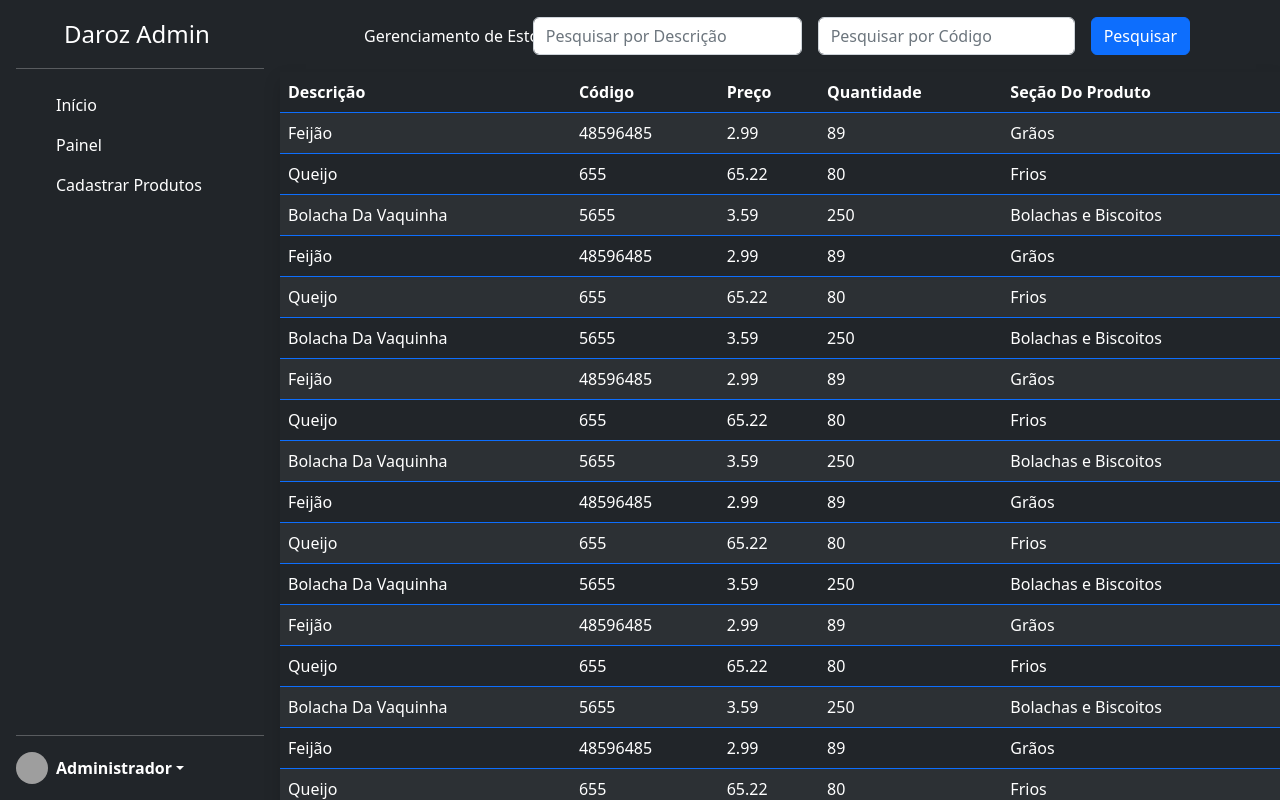
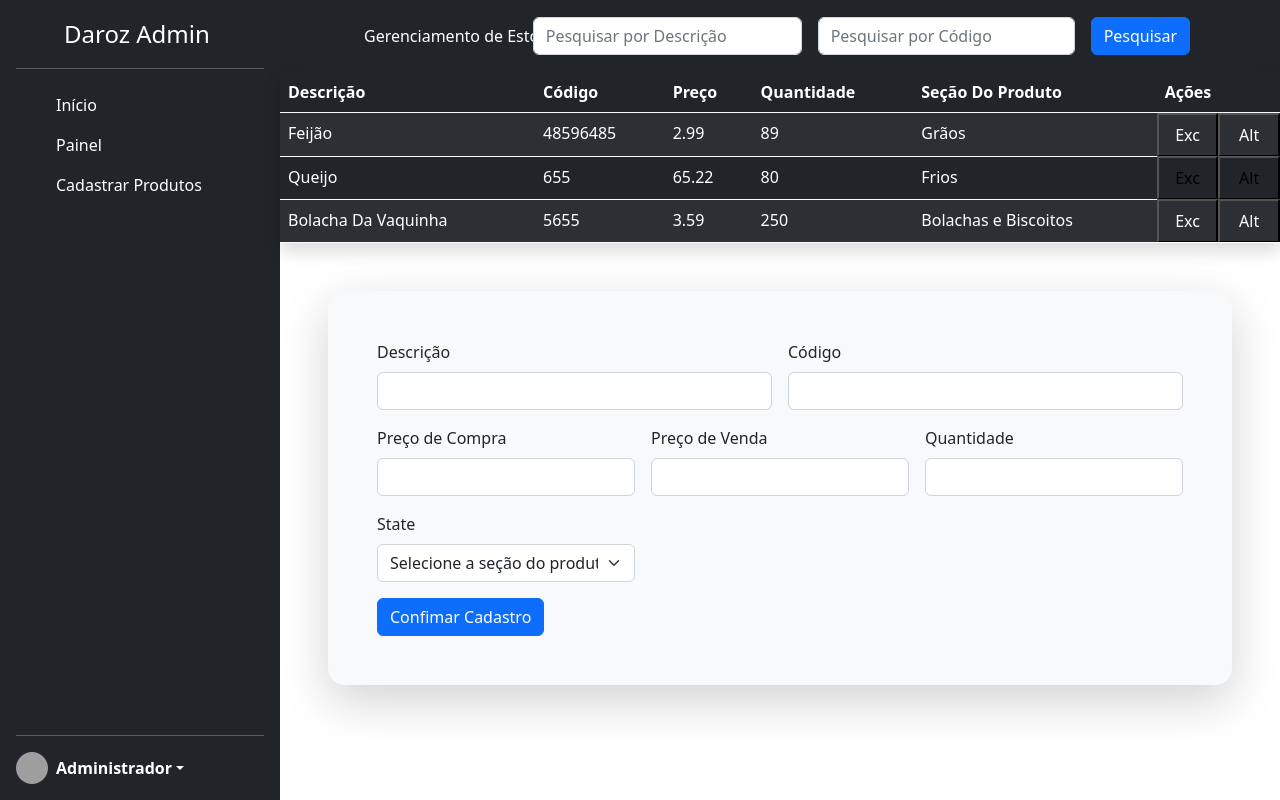
Before and after one commit to geraldodf/supermarket-admin-next, a Next.js app: page / in a window 1280 px wide. Built offline with nearby package versions, Linux system fonts and the light colour scheme; grey boxes are pictures that could not be loaded.

Commit message:
Separando espaços para botões com as ações de Alterar e Exlcuir

```diff
--- a/src/components/TabelaProdutos.tsx
+++ b/src/components/TabelaProdutos.tsx
@@ -1,8 +1,8 @@
 export default function TabelaProdutos() {
     return (
         <>
-            <div className={` border-primary`}>
-                <table className="table table-striped table-dark border-primary shadow
+            <div className={`border-light`}>
+                <table className="table table-striped table-dark border-light shadow
         ">
                     <thead>
                     <tr className={`fw-bold`}>
@@ -11,6 +11,7 @@ export default function TabelaProdutos() {
                         <th scope="col">Preço</th>
                         <th scope="col">Quantidade</th>
                         <th scope="col">Seção Do Produto</th>
+                        <th scope="col">Ações</th>
                     </tr>
                     </thead>
                     <tbody>
@@ -20,6 +21,10 @@ export default function TabelaProdutos() {
                         <td>2.99</td>
                         <td>89</td>
                         <td>Grãos</td>
+                        <button className={`col-6`}>Exc</button>
+                        <button className={`col-6`}>Alt</button>
+
+
                     </tr>
                     <tr>
                         <td>Queijo</td>
@@ -27,6 +32,8 @@ export default function TabelaProdutos() {
                         <td>65.22</td>
                         <td>80</td>
                         <td>Frios</td>
+                        <button className={`col-6`}>Exc</button>
+                        <button className={`col-6`}>Alt</button>
                     </tr>
                     <tr>
                         <td>Bolacha Da Vaquinha</td>
@@ -34,197 +41,10 @@ export default function TabelaProdutos() {
                         <td>3.59</td>
                         <td>250</td>
                         <td>Bolachas e Biscoitos</td>
+                        <button className={`col-6`}>Exc</button>
+                        <button className={`col-6`}>Alt</button>
                     </tr>
 
-                    <tr>
-                        <td>Feijão</td>
-                        <td>48596485</td>
-                        <td>2.99</td>
-                        <td>89</td>
-                        <td>Grãos</td>
-                    </tr>
-                    <tr>
-                        <td>Queijo</td>
-                        <td>655</td>
-                        <td>65.22</td>
-                        <td>80</td>
-                        <td>Frios</td>
-                    </tr>
-                    <tr>
-                        <td>Bolacha Da Vaquinha</td>
-                        <td>5655</td>
-                        <td>3.59</td>
-                        <td>250</td>
-                        <td>Bolachas e Biscoitos</td>
-                    </tr>
-                         <tr>
-                        <td>Feijão</td>
-                        <td>48596485</td>
-                        <td>2.99</td>
-                        <td>89</td>
-                        <td>Grãos</td>
-                    </tr>
-                    <tr>
-                        <td>Queijo</td>
-                        <td>655</td>
-                        <td>65.22</td>
-                        <td>80</td>
-                        <td>Frios</td>
-                    </tr>
-                    <tr>
-                        <td>Bolacha Da Vaquinha</td>
-                        <td>5655</td>
-                        <td>3.59</td>
-                        <td>250</td>
-                        <td>Bolachas e Biscoitos</td>
-                    </tr>
-                         <tr>
-                        <td>Feijão</td>
-                        <td>48596485</td>
-                        <td>2.99</td>
-                        <td>89</td>
-                        <td>Grãos</td>
-                    </tr>
-                    <tr>
-                        <td>Queijo</td>
-                        <td>655</td>
-                        <td>65.22</td>
-                        <td>80</td>
-                        <td>Frios</td>
-                    </tr>
-                    <tr>
-                        <td>Bolacha Da Vaquinha</td>
-                        <td>5655</td>
-                        <td>3.59</td>
-                        <td>250</td>
-                        <td>Bolachas e Biscoitos</td>
-                    </tr>
-                         <tr>
-                        <td>Feijão</td>
-                        <td>48596485</td>
-                        <td>2.99</td>
-                        <td>89</td>
-                        <td>Grãos</td>
-                    </tr>
-                    <tr>
-                        <td>Queijo</td>
-                        <td>655</td>
-                        <td>65.22</td>
-                        <td>80</td>
-                        <td>Frios</td>
-                    </tr>
-                    <tr>
-                        <td>Bolacha Da Vaquinha</td>
-                        <td>5655</td>
-                        <td>3.59</td>
-                        <td>250</td>
-                        <td>Bolachas e Biscoitos</td>
-                    </tr>
-                    <tr>
-                        <td>Feijão</td>
-                        <td>48596485</td>
-                        <td>2.99</td>
-                        <td>89</td>
-                        <td>Grãos</td>
-                    </tr>
-                    <tr>
-                        <td>Queijo</td>
-                        <td>655</td>
-                        <td>65.22</td>
-                        <td>80</td>
-                        <td>Frios</td>
-                    </tr>
-                    <tr>
-                        <td>Bolacha Da Vaquinha</td>
-                        <td>5655</td>
-                        <td>3.59</td>
-                        <td>250</td>
-                        <td>Bolachas e Biscoitos</td>
-                    </tr>
-                    <tr>
-                        <td>Feijão</td>
-                        <td>48596485</td>
-                        <td>2.99</td>
-                        <td>89</td>
-                        <td>Grãos</td>
-                    </tr>
-                    <tr>
-                        <td>Queijo</td>
-                        <td>655</td>
-                        <td>65.22</td>
-                        <td>80</td>
-                        <td>Frios</td>
-                    </tr>
-                    <tr>
-                        <td>Bolacha Da Vaquinha</td>
-                        <td>5655</td>
-                        <td>3.59</td>
-                        <td>250</td>
-                        <td>Bolachas e Biscoitos</td>
-                    </tr>
-                    <tr>
-                        <td>Feijão</td>
-                        <td>48596485</td>
-                        <td>2.99</td>
-                        <td>89</td>
-                        <td>Grãos</td>
-                    </tr>
-                    <tr>
-                        <td>Queijo</td>
-                        <td>655</td>
-                        <td>65.22</td>
-                        <td>80</td>
-                        <td>Frios</td>
-                    </tr>
-                    <tr>
-                        <td>Bolacha Da Vaquinha</td>
-                        <td>5655</td>
-                        <td>3.59</td>
-                        <td>250</td>
-                        <td>Bolachas e Biscoitos</td>
-                    </tr>
-                    <tr>
-                        <td>Feijão</td>
-                        <td>48596485</td>
-                        <td>2.99</td>
-                        <td>89</td>
-                        <td>Grãos</td>
-                    </tr>
-                    <tr>
-                        <td>Queijo</td>
-                        <td>655</td>
-                        <td>65.22</td>
-                        <td>80</td>
-                        <td>Frios</td>
-                    </tr>
-                    <tr>
-                        <td>Bolacha Da Vaquinha</td>
-                        <td>5655</td>
-                        <td>3.59</td>
-                        <td>250</td>
-                        <td>Bolachas e Biscoitos</td>
-                    </tr>
-                    <tr>
-                        <td>Feijão</td>
-                        <td>48596485</td>
-                        <td>2.99</td>
-                        <td>89</td>
-                        <td>Grãos</td>
-                    </tr>
-                    <tr>
-                        <td>Queijo</td>
-                        <td>655</td>
-                        <td>65.22</td>
-                        <td>80</td>
-                        <td>Frios</td>
-                    </tr>
-                    <tr>
-                        <td>Bolacha Da Vaquinha</td>
-                        <td>5655</td>
-                        <td>3.59</td>
-                        <td>250</td>
-                        <td>Bolachas e Biscoitos</td>
-                    </tr>
 
                     </tbody>
                 </table>
--- a/src/pages/index.jsx
+++ b/src/pages/index.jsx
@@ -3,12 +3,13 @@ import MenuLateral from './../components/MenuLateral'
 import Formulario from "../components/Formulario";
 import Cabecalho from "../components/Cabecalho";
 import TabelaProdutos from "../components/TabelaProdutos";
+import React, {useEffect, useState} from "react";
 
 export default function Home() {
+
     return (
         <>
             <div className={``}>
-
                 <main className={`d-flex`}>
                     <MenuLateral></MenuLateral>
                     <div>
@@ -18,9 +19,6 @@ export default function Home() {
                     </div>
                 </main>
             </div>
-
-
-
         </>
     )
 }
```
Lines whose indentation alone changed are shown as unchanged.
